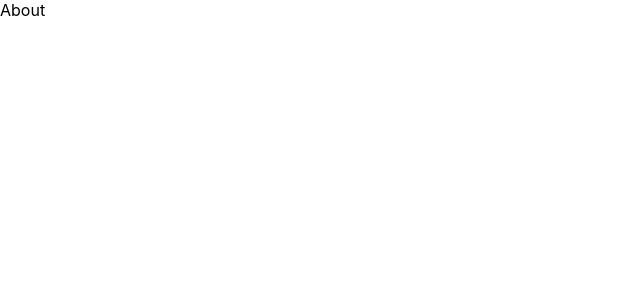
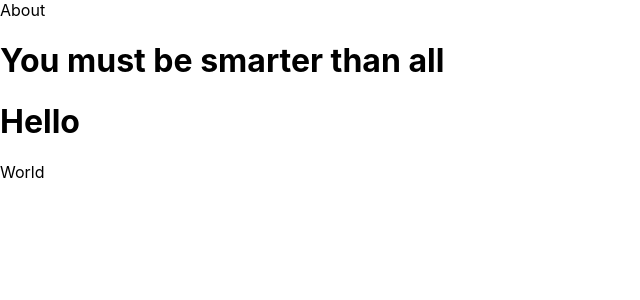
Before and after one commit to SagarSuryakantWaghmare/Meta-Frontend-Course, a React (Create React App) app in the folder React Basics/adv/: page /about in a window 1280 px wide. Shown: the top 300 px of the page, without its empty margins (0-640 px from the left). Built offline with nearby package versions, Linux system fonts and the light colour scheme.

Commit message:
Rendering the pages

```diff
--- a/React Basics/adv/src/pages/About.js
+++ b/React Basics/adv/src/pages/About.js
@@ -1,10 +1,15 @@
 import React from 'react'
 
 function About() {
+    let name="Sagar";
+    let test=true;
+    const day=new Date().getDay;
   return (
     <>
+    <div>About</div>
+    {name.length===5?<h1>You must be smarter than all</h1>:<h2>You must be change your name</h2>}
+    <div>{test && <h1>Hello</h1>} World {day}</div >
 
-    <div>About</div>
 
     </>
   )
```
